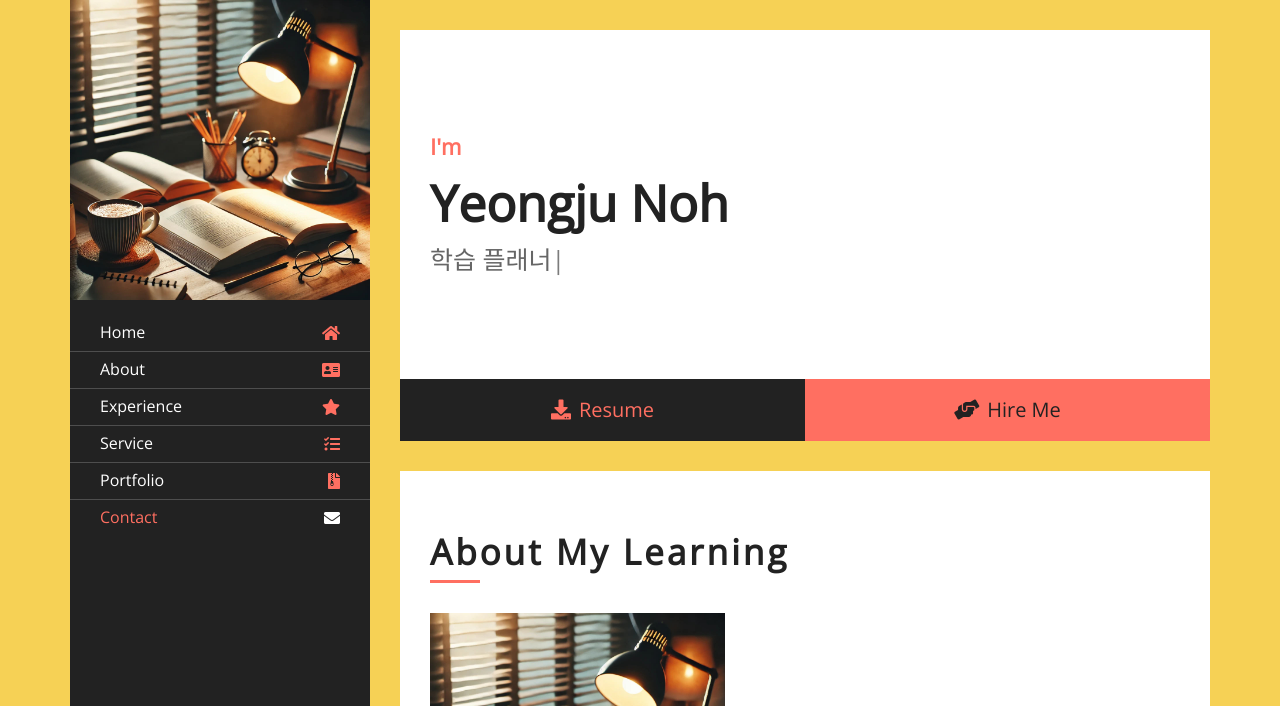
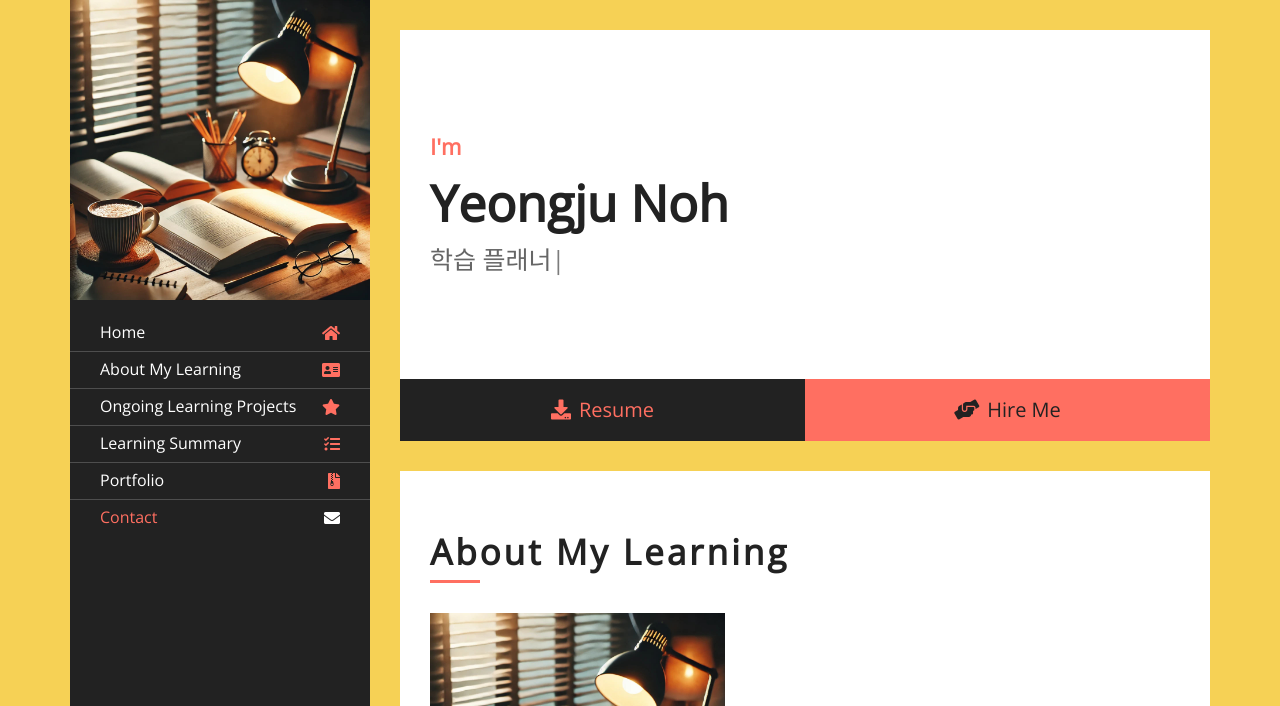
Before and after one commit to yeongju-noh/yeongju.github.io, a plain HTML site: page index.html in a window 1280 px wide. Shown: the top 706 px of the page. Drawn offline with nearby package versions, Linux system fonts and the light colour scheme.

Commit message:
Update index.html

```diff
--- a/index.html
+++ b/index.html
@@ -42,13 +42,13 @@
                                     <a class="nav-link" href="#header">Home<i class="fa fa-home"></i></a>
                                 </li>
                                 <li class="nav-item">
-                                    <a class="nav-link" href="#about">About<i class="fa fa-address-card"></i></a>
+                                    <a class="nav-link" href="#about">About My Learning<i class="fa fa-address-card"></i></a>
                                 </li>
                                 <li class="nav-item">
-                                    <a class="nav-link" href="#experience">Experience<i class="fa fa-star"></i></a>
+                                    <a class="nav-link" href="#experience">Ongoing Learning Projects<i class="fa fa-star"></i></a>
                                 </li>
                                 <li class="nav-item">
-                                    <a class="nav-link" href="#service">Service<i class="fa fa-tasks"></i></a>
+                                    <a class="nav-link" href="#service">Learning Summary<i class="fa fa-tasks"></i></a>
                                 </li>
                                 <li class="nav-item">
                                     <a class="nav-link" href="#portfolio">Portfolio<i class="fa fa-file-archive"></i></a>
```
